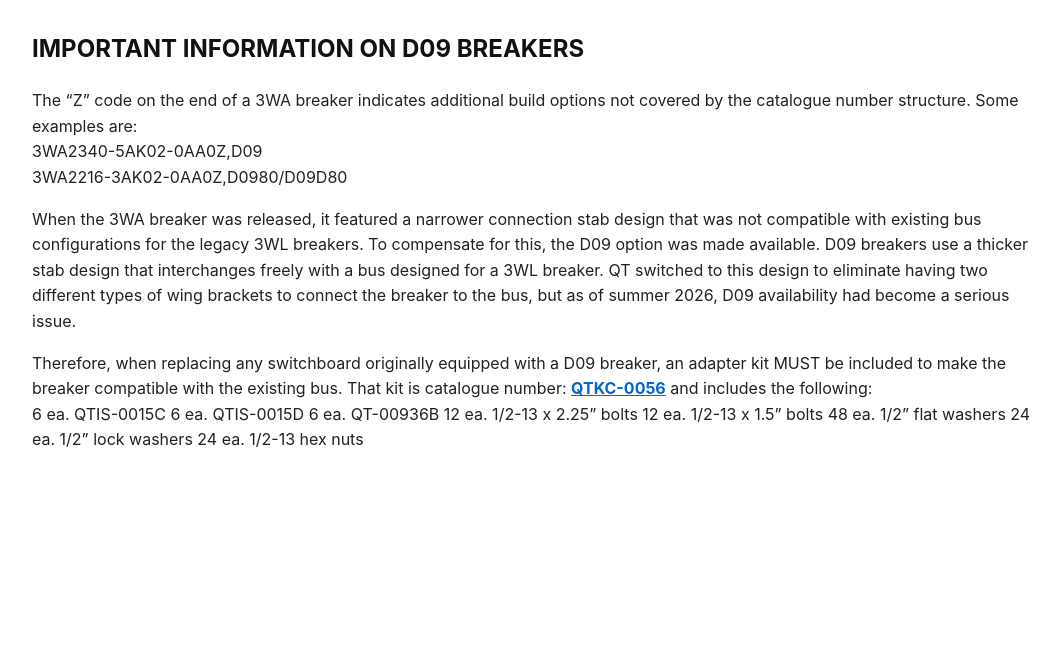
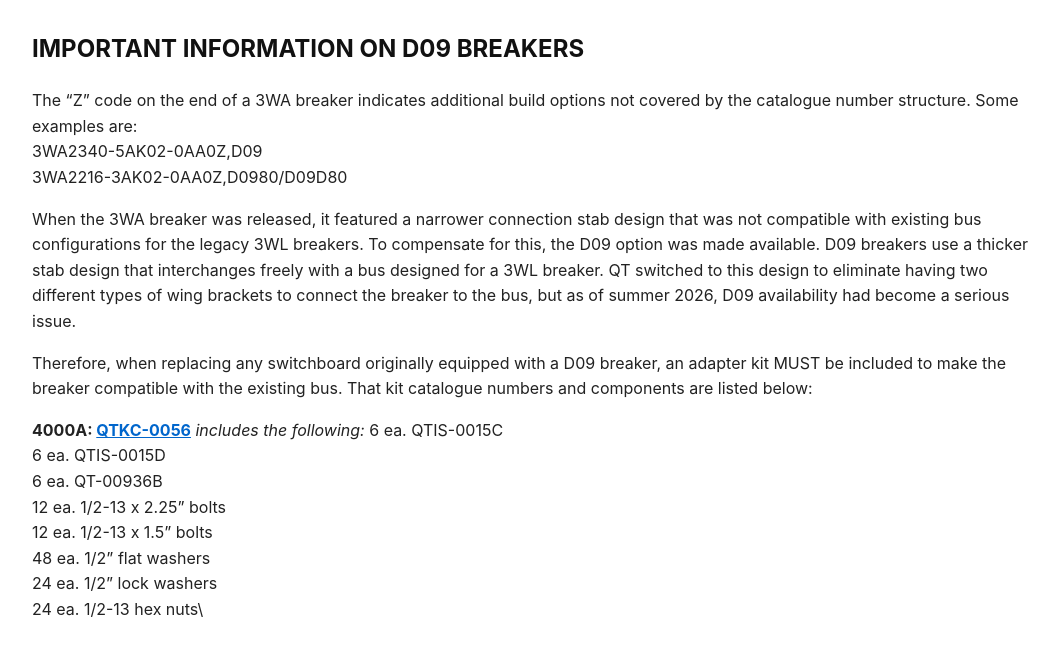
Before and after one commit to epecsupport/Service, a Jekyll site: the page built from tech/siemens/d09.md, in a window 1280 px wide. Shown: the top 656 px of the page, without its empty margins (108-1168 px from the left). Built offline with Jekyll 4.4.1, drawn with Linux system fonts in a browser that asks for light colours; our own code applies the rules of GitHub Pages for plain Markdown files.

Commit message:
Update d09.md

```diff
--- a/tech/siemens/d09.md
+++ b/tech/siemens/d09.md
@@ -6,12 +6,14 @@ The "Z" code on the end of a 3WA breaker indicates additional build options not
 
 When the 3WA breaker was released, it featured a narrower connection stab design that was not compatible with existing bus configurations for the legacy 3WL breakers.  To compensate for this, the D09 option was made available.  D09 breakers use a thicker stab design that interchanges freely with a bus designed for a 3WL breaker.  QT switched to this design to eliminate having two different types of wing brackets to connect the breaker to the bus, but as of summer 2026, D09 availability had become a serious issue.
 
-Therefore, when replacing any switchboard originally equipped with a D09 breaker, an adapter kit MUST be included to make the breaker compatible with the existing bus.  That kit is catalogue number: **[QTKC-0056](/Service/library/QTKC-0056_Rev00.pdf)** and includes the following:\
-6 ea. QTIS-0015C
-6 ea. QTIS-0015D
-6 ea. QT-00936B
-12 ea. 1/2-13 x 2.25" bolts
-12 ea. 1/2-13 x 1.5" bolts
-48 ea. 1/2" flat washers
-24 ea. 1/2" lock washers
-24 ea. 1/2-13 hex nuts
+Therefore, when replacing any switchboard originally equipped with a D09 breaker, an adapter kit MUST be included to make the breaker compatible with the existing bus.  That kit catalogue numbers and components are listed below:
+
+**4000A: [QTKC-0056](/Service/library/QTKC-0056_Rev00.pdf)** *includes the following:*
+6 ea. QTIS-0015C\
+6 ea. QTIS-0015D\
+6 ea. QT-00936B\
+12 ea. 1/2-13 x 2.25" bolts\
+12 ea. 1/2-13 x 1.5" bolts\
+48 ea. 1/2" flat washers\
+24 ea. 1/2" lock washers\
+24 ea. 1/2-13 hex nuts\
```
